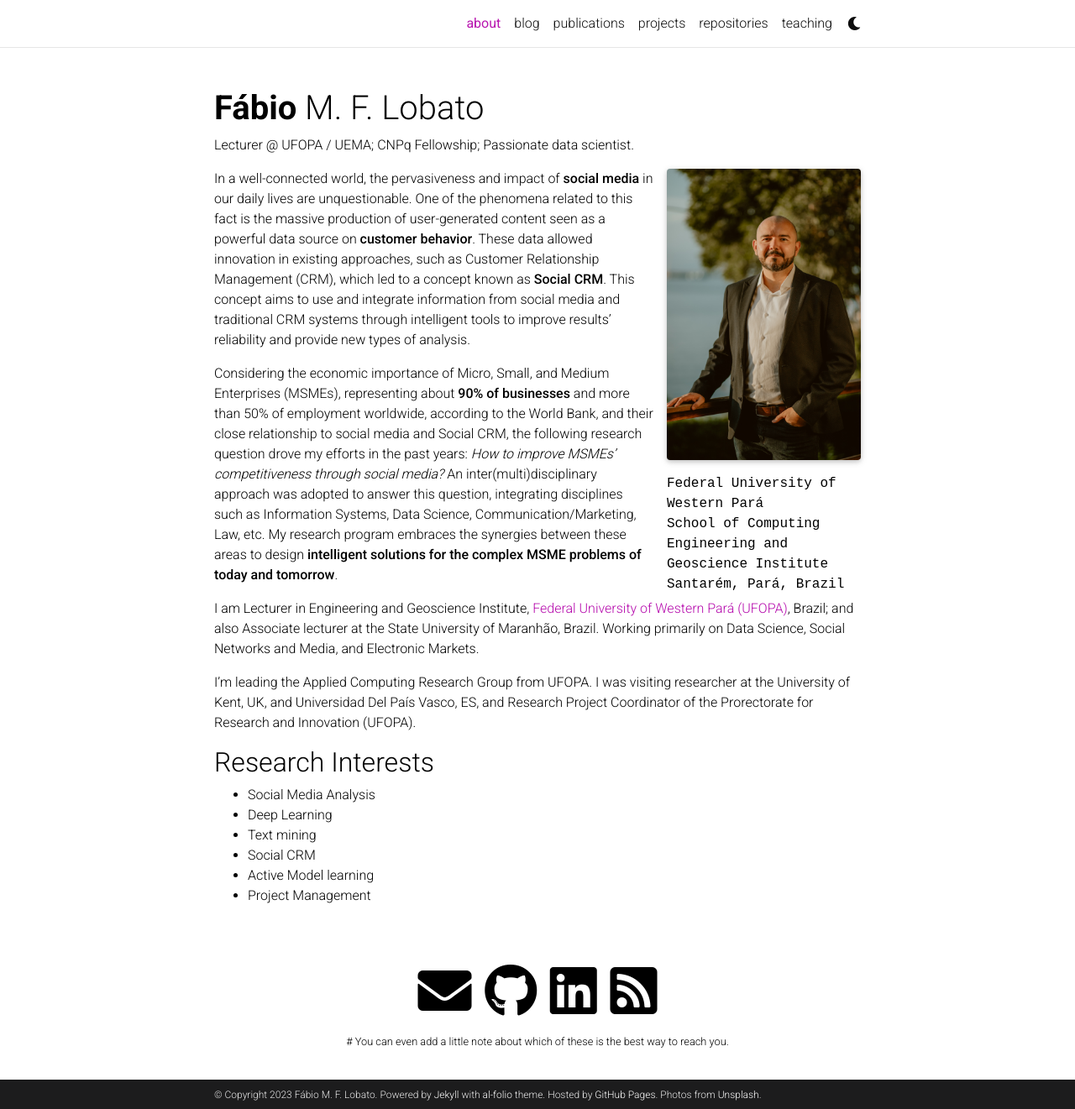
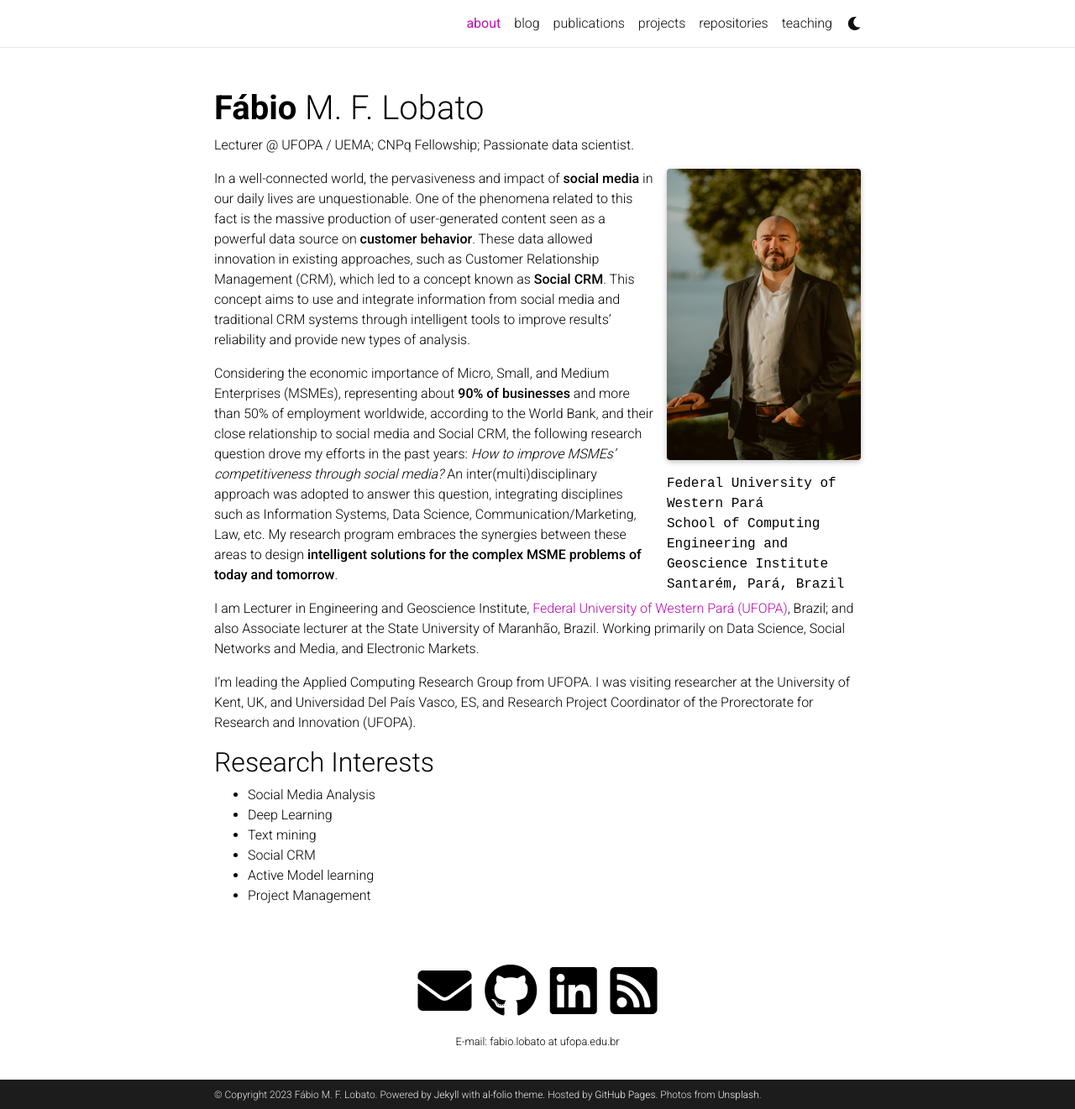
Before and after one commit to fabiolobato/fabiolobato.github.io, a Jekyll site: the page built from _pages/about.md, in a window 1280 px wide and 1321 px high. Shown: the whole window at 84% size. Built offline with Jekyll 4.4.1, drawn with Linux system fonts in a browser that asks for light colours; full-size pictures stand in for the smaller copies a plugin makes; comment, search, counter and statistics services are not loaded; a style sheet for code colours, icons or effects is not loaded.

Commit message:
Update _config.yml

```diff
--- a/_config.yml
+++ b/_config.yml
@@ -104,7 +104,7 @@
 discord_id: # your discord id (18-digit unique numerical identifier)
 
 contact_note: >
-  # You can even add a little note about which of these is the best way to reach you.
+  E-mail: fabio.lobato at ufopa.edu.br
 
 # -----------------------------------------------------------------------------
 # Analytics and search engine verification
```
